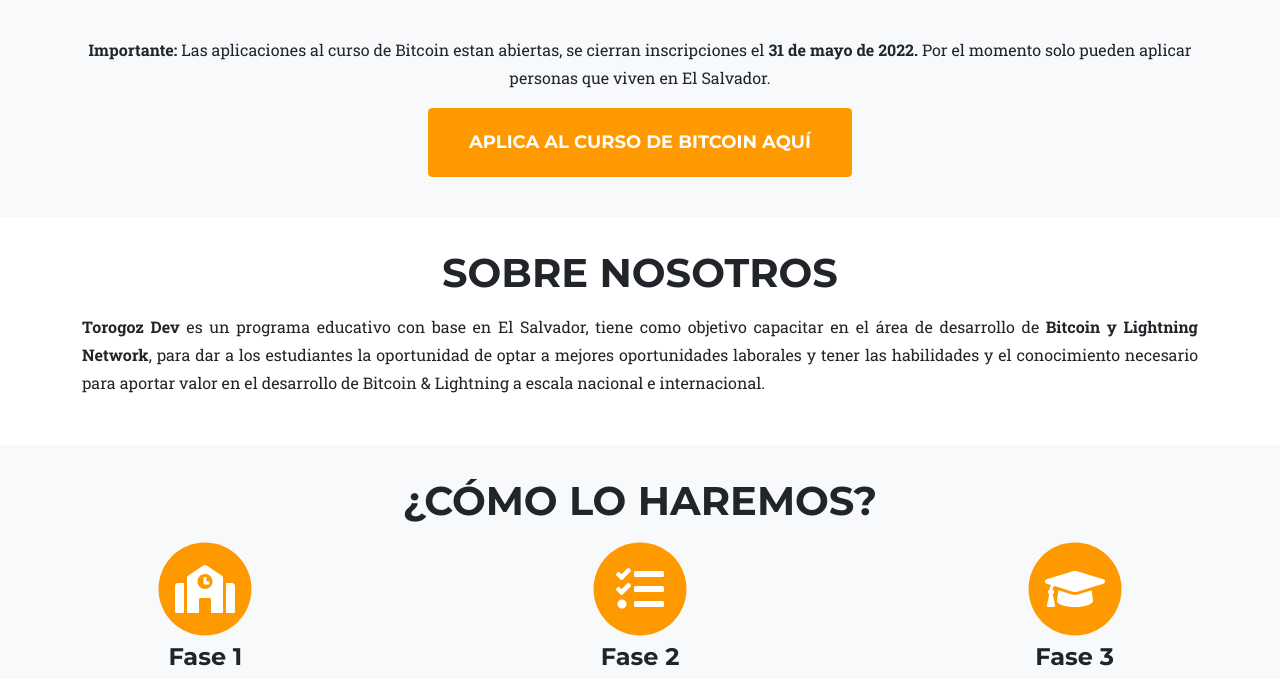
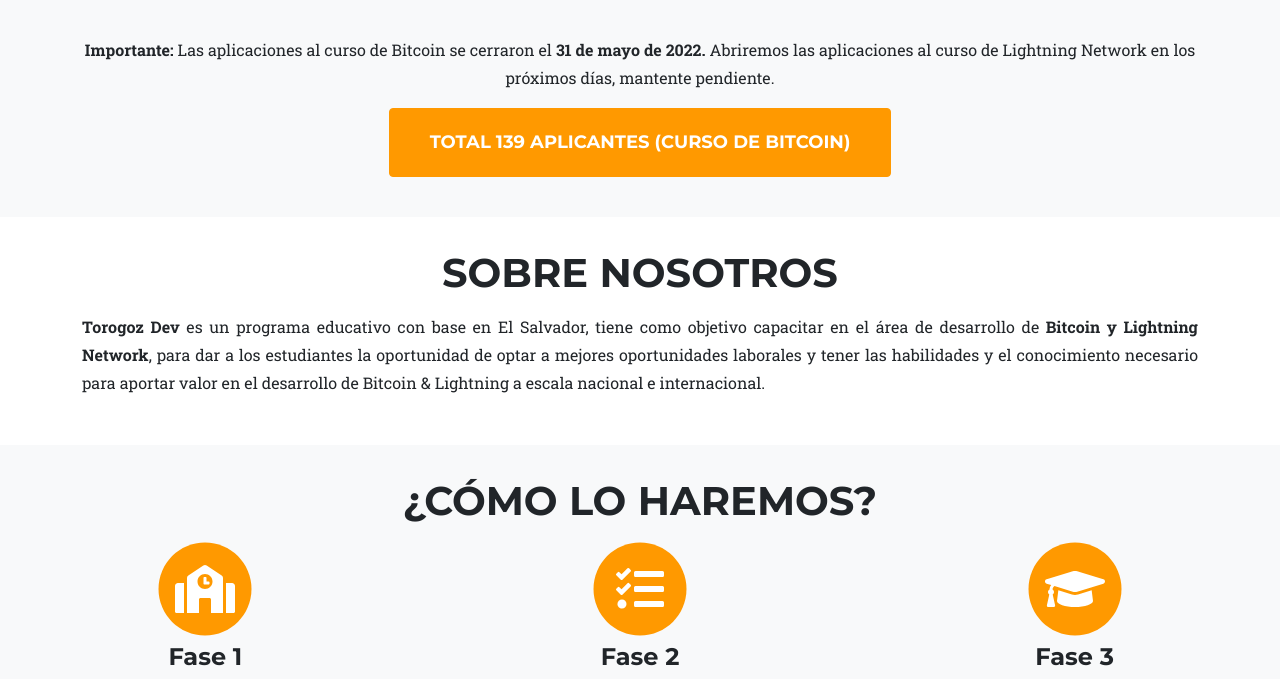
Before and after one commit to torogoz-sv/sitio, a Jekyll site: the page built from index.html, in a window 1280 px wide and 900 px high, scrolled down 319 px, cut to the strip 221-900 px from the top of the window. Built offline with Jekyll 4.4.1, drawn with Linux system fonts in a browser that asks for light colours; some of the changed text lies outside the part shown.

Commit message:
Modify and update infomation 31/05/2022

```diff
--- a/index.html
+++ b/index.html
@@ -6,11 +6,11 @@ layout: default
    <div class="container">
       <div class="row">
          <div class="col-lg-12 mt-2">
-		    <p style="text-align: center;"><h7><b>Importante:</b> Las aplicaciones al curso de Bitcoin estan abiertas, se cierran inscripciones el <b>31 de mayo de 2022.</b> Por el momento solo pueden aplicar personas que viven en El Salvador.</h7></p>
+		    <p style="text-align: center;"><h7><b>Importante:</b> Las aplicaciones al curso de Bitcoin se cerraron el <b>31 de mayo de 2022.</b> Abriremos las aplicaciones al curso de Lightning Network en los próximos días, mantente pendiente.</h7></p>
             <!--<h2 class="section-heading text-center">Registro Abierto</h2>-->
          </div>
          <div class="col-lg-12 text-center mb-2">
-            <a class="btn btn-primary btn-xl text-uppercase js-scroll-trigger center-block" href="https://docs.google.com/forms/d/e/1FAIpQLSdqB1mxMgXxHV3pk5UBVy4uy0RLtrZ9Cg8719PBKqWkKNa7OA/viewform">Aplica al Curso de Bitcoin aquí</a>
+            <a class="btn btn-primary btn-xl text-uppercase js-scroll-trigger center-block" href="">Total 139 Aplicantes (Curso de Bitcoin)</a>
          </div>
       </div>
    </div>
@@ -283,18 +283,15 @@ layout: default
    </div>
 </section>
 
-<section class="bg-light" id="apply">
+<!--<section class="bg-light" id="apply">
    <div class="container">
       <div class="row">
-         <!--<div class="col-lg-12 mt-2">
-            <h2 class="section-heading text-center">Registro Abierto</h2>
-         </div>-->
          <div class="col-lg-12 text-center mb-2">
-            <a class="btn btn-primary btn-xl text-uppercase js-scroll-trigger center-block" href="https://docs.google.com/forms/d/e/1FAIpQLSdqB1mxMgXxHV3pk5UBVy4uy0RLtrZ9Cg8719PBKqWkKNa7OA/viewform">Aplica al Curso de Bitcoin aquí</a>
+            <a class="btn btn-primary btn-xl text-uppercase js-scroll-trigger center-block" href="">Aplica al Curso de Bitcoin aquí</a>
          </div>
       </div>
    </div>
-</section>
+</section>-->
 
 <!-- Resources -->
 <section id="recursos">
```
